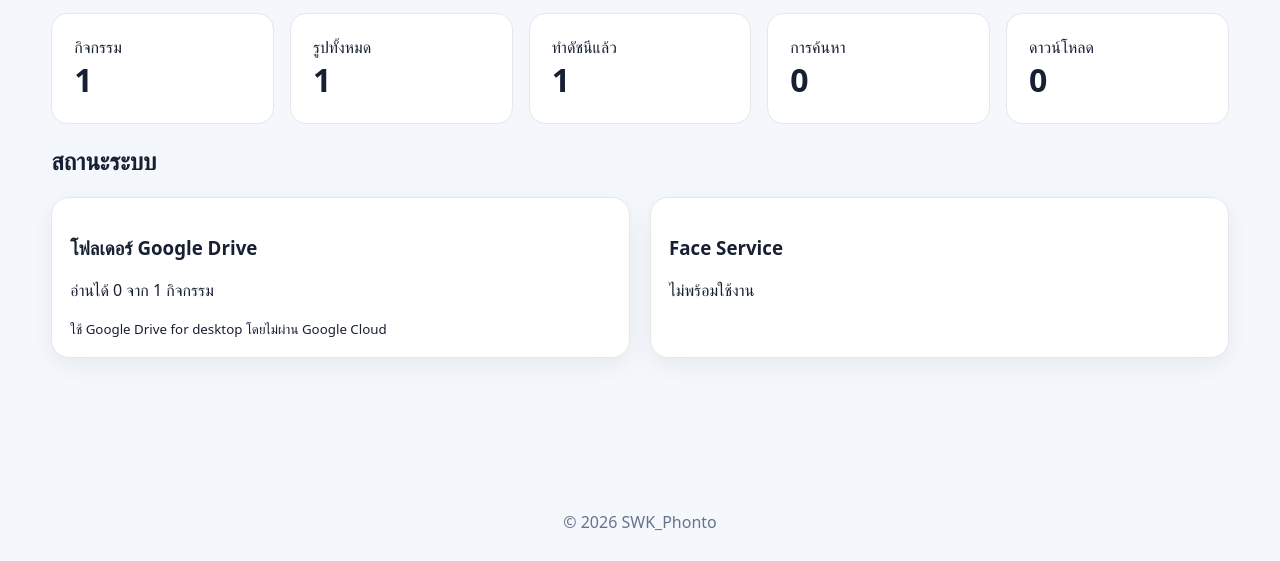
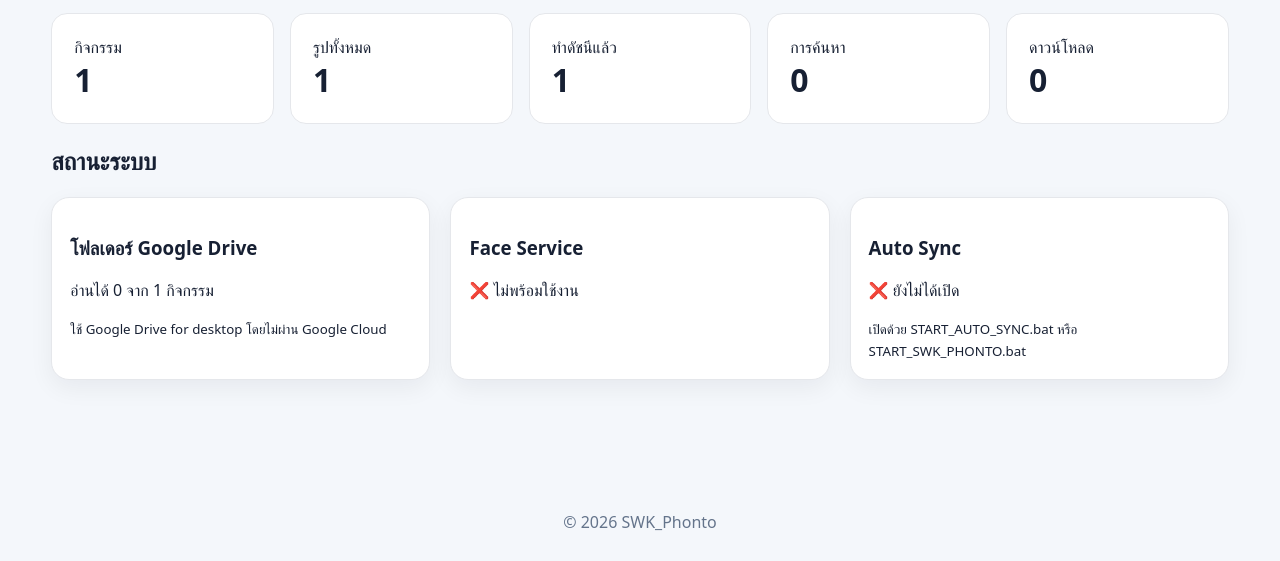
Before and after one commit to panudech1998/school-system, a PHP site: page /SWK_Phonto/admin/ in a window 1280 px wide. Shown: the part 251-812 px from the top of the page. Run offline with PHP 8.4, Linux system fonts and the light colour scheme; the visitor is signed in with stand-in values (Sample User, id 1); data comes from the database, SQL or seed files in the repository; tables that the repository leaves empty hold one stand-in row (values such as "Sample post"); data that the repository does not hold is empty; some libraries are stand-ins or nearby versions.

Commit message:
แสดงสถานะ Auto Sync บน Dashboard

```diff
--- a/admin/index.php
+++ b/admin/index.php
@@ -4,6 +4,7 @@ declare(strict_types=1);
 
 require_once __DIR__ . '/../includes/layout.php';
 require_once __DIR__ . '/../includes/face_service.php';
+require_once __DIR__ . '/../includes/local_sync.php';
 
 $user = require_login();
 $stats = [
@@ -30,6 +31,8 @@ foreach ($eventFolders as $folder) {
 }
 
 $face = face_health();
+$autoSyncStatus = read_auto_sync_status();
+$autoSyncRunning = auto_sync_is_running($autoSyncStatus);
 page_header('Dashboard', true);
 require __DIR__ . '/_nav.php';
 ?>
@@ -54,7 +57,18 @@ require __DIR__ . '/_nav.php';
     <div class="card">
         <div class="card-body">
             <h3>Face Service</h3>
-            <p><?= $face ? 'พร้อมใช้งาน' : 'ไม่พร้อมใช้งาน' ?></p>
+            <p><?= $face ? '✅ พร้อมใช้งาน' : '❌ ไม่พร้อมใช้งาน' ?></p>
+        </div>
+    </div>
+    <div class="card">
+        <div class="card-body">
+            <h3>Auto Sync</h3>
+            <p><?= $autoSyncRunning ? '✅ กำลังทำงาน' : '❌ ยังไม่ได้เปิด' ?></p>
+            <?php if ($autoSyncRunning): ?>
+                <small>ตรวจล่าสุด <?= e((string) ($autoSyncStatus['last_check'] ?? '-')) ?></small>
+            <?php else: ?>
+                <small>เปิดด้วย START_AUTO_SYNC.bat หรือ START_SWK_PHONTO.bat</small>
+            <?php endif; ?>
         </div>
     </div>
 </div>
```
